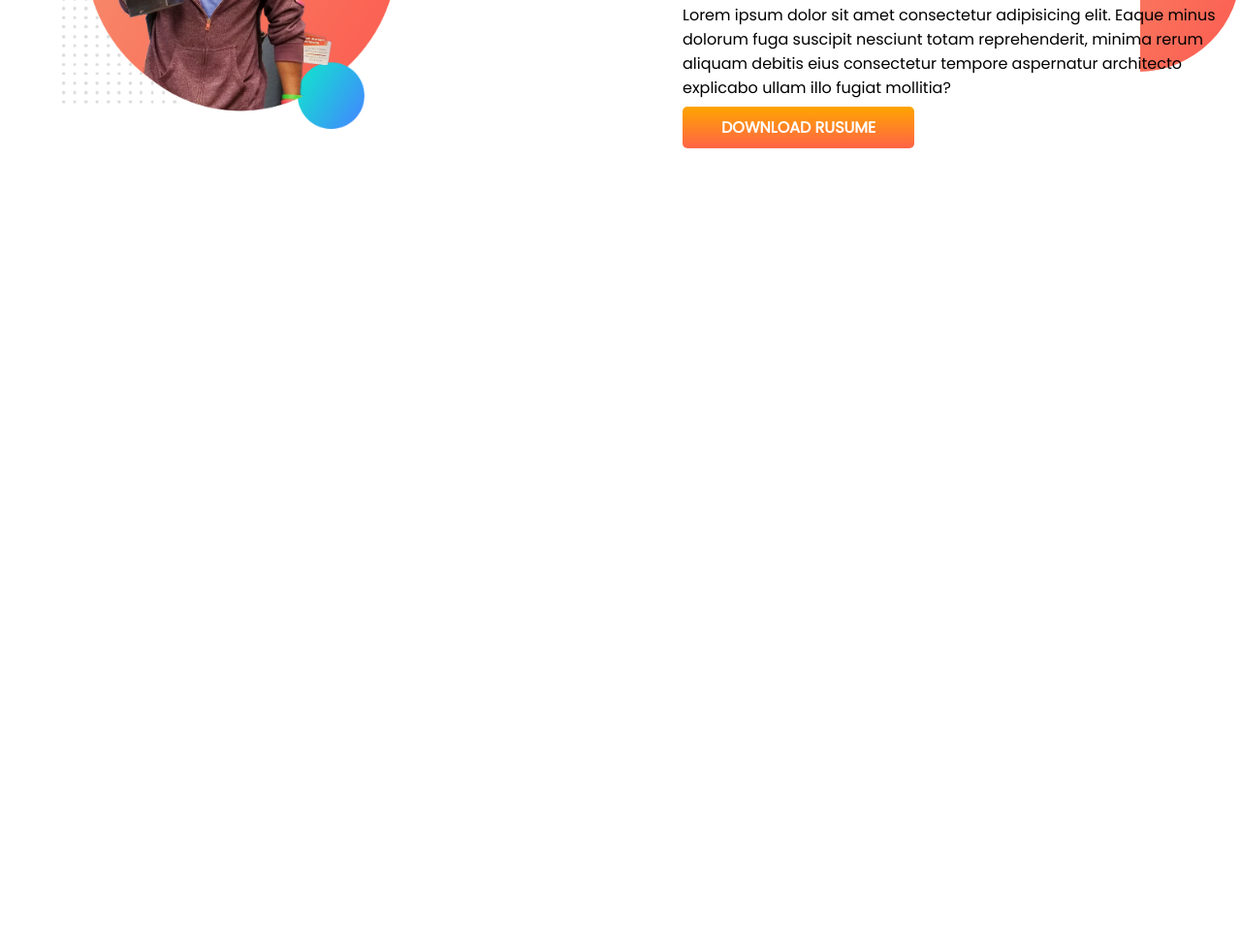
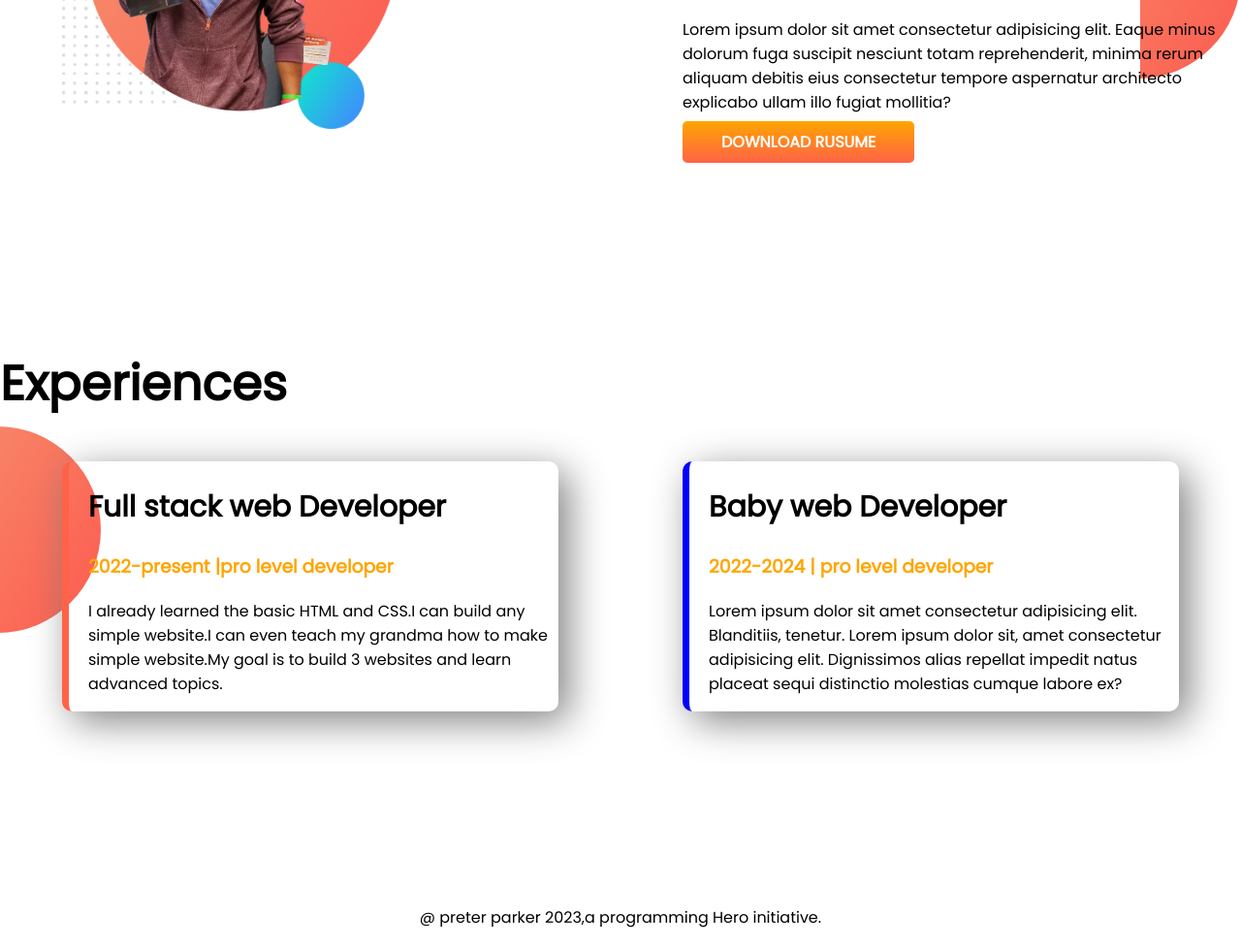
Before and after one commit to lithiakter22/developer-portfolio, a plain HTML site: page index.html in a window 1280 px wide. Shown: the part 923-1898 px from the top of the page at 97% size. Before the commit the page ends 1267 px from the top, so only its background shows below. Drawn offline with Linux system fonts and the light colour scheme.

Commit message:
styled border and footer

```diff
--- a/index.html
+++ b/index.html
@@ -11,7 +11,7 @@
     <link rel="stylesheet" href="style.css" />
   </head>
   <body>
-    <section class="top-banner">
+    <section class="top-banner Flexible-container">
       <div class="half-width">
         <h1>Dream Big</h1>
         <h1><span class="orange-color">Jhankar Mahabub</span> World!</h1>
@@ -24,7 +24,7 @@
       </div>
       <div class="half-width"><img src="jhankar-pic-with-bg - Copy.png" alt="" /></div>
     </section>
-    <section class="dream-big">
+    <section class="dream-big Flexible-container">
       <div class="half-width"><img src="images/jhankar.png" alt="" /></div>
 
       <div class="half-width">
@@ -37,5 +37,29 @@
         <a class="link-button" target="_blank" href="">DOWNLOAD RUSUME</a>
       </div>
     </section>
+    <section class="experience-area">
+      <h1>Experiences</h1>
+      <div class="Flexible-container">
+        <div  id="full-stack-developer" class="Experience-item">
+          <h2>Full stack web Developer</h2>
+          <h3 class="orange-color">2022-present |pro level developer</h3>
+          <p>
+            I already learned the basic HTML and CSS.I can build any simple website.I can even teach my grandma how to make simple website.My goal is
+            to build 3 websites and learn advanced topics.
+          </p>
+        </div>
+        <div  id="baby-web-developer"class="Experience-item">
+          <h2>Baby web Developer</h2>
+          <h3 class="orange-color">2022-2024 | pro level developer</h3>
+          <p>
+            Lorem ipsum dolor sit amet consectetur adipisicing elit. Blanditiis, tenetur. Lorem ipsum dolor sit, amet consectetur adipisicing elit.
+            Dignissimos alias repellat impedit natus placeat sequi distinctio molestias cumque labore ex?
+          </p>
+        </div>
+      </div>
+    </section>
+    <footer>
+      <p>@ preter parker 2023,a programming Hero initiative.</p>
+    </footer>
   </body>
 </html>
--- a/style.css
+++ b/style.css
@@ -6,10 +6,13 @@ h1{
     font-size:50px;
 
 }
+h2{
+   font-size: 30px;
+}
 .orange-color{
     color: orange;
 }
-section{
+.Flexible-container{
     display: flex;
     margin-bottom: 200px;
 }
@@ -38,3 +41,30 @@ section{
     background-repeat: no-repeat;
     background-position: right;
 }
+.experience-area{
+    background-image: url(images/exp-bg.png);
+    background-repeat: no-repeat;
+    background-position:left ;
+}
+
+
+.Experience-item{
+
+ width:40%;
+ margin-left:5% ;
+margin-right: 5%;
+padding-left: 20px;
+border-radius: 10px;
+box-shadow: 10px 10px 40px gray;
+
+
+}
+#full-stack-developer{
+    border-left: 7px solid tomato;
+}
+ #baby-web-developer{
+    border-left: 7px solid blue;
+ }
+footer{
+    text-align: center;
+}
```
